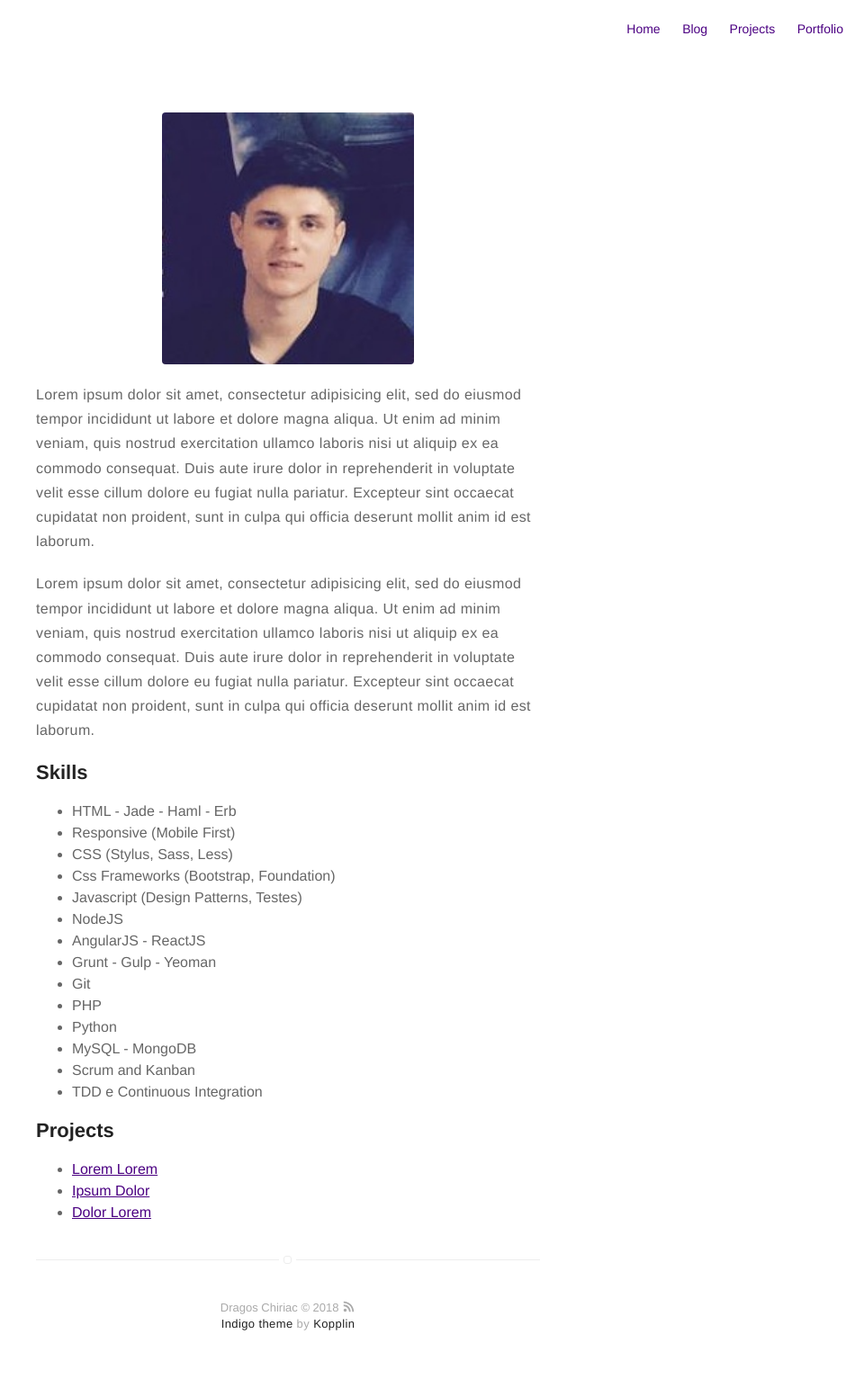
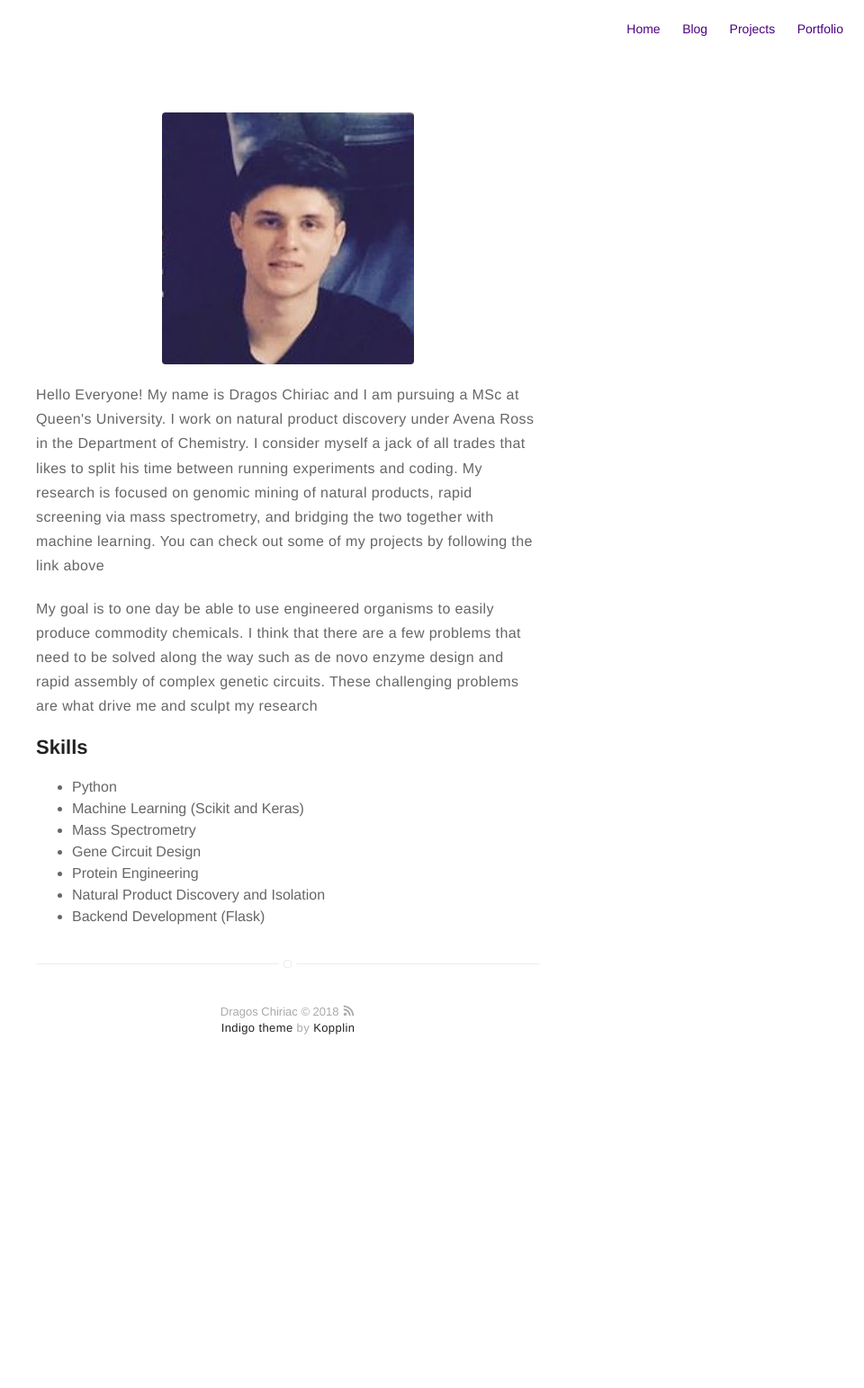
Before and after one commit to dragoschiriac/dragoschiriac.github.io, a Jekyll site: the page built from about.md, in a window 1280 px wide. Shown: the whole page at 90% size, without its empty margins (320-1280 px from the left). Built offline with Jekyll 4.4.1, drawn with Linux system fonts in a browser that asks for light colours; after the commit the page ends 1214 px from its top, so only the background shows below that.

Commit message:
added project and about me

```diff
--- a/_config.yml
+++ b/_config.yml
@@ -30,8 +30,8 @@ permalink: /:title/
 
 # if you don't want comments in your posts, leave categories empty
 disqus:
-  shortname: mydisqus # enter this from your disqus account
-  categories: [blog, project] # only show disqus for posts that have these categories
+  shortname: dschiriac # enter this from your disqus account
+  categories: [blog] # only show disqus for posts that have these categories
 
 # if you don't have any of social below, comment the line
 #facebook: myfacebook
--- a/_posts/2018-3-4-GLS-on-Natural-Products.markdown
+++ b/_posts/2018-3-4-GLS-on-Natural-Products.markdown
@@ -7,7 +7,6 @@ headerImage: false
 tag:
 - chemistry
 - biosynthesis
-- symposium
 category: blog
 author: dschiriac
 description: Markdown summary with different options
--- a/about.md
+++ b/about.md
@@ -4,43 +4,21 @@ layout: page
 ---
 ![Profile Image]({{ site.url }}/{{ site.picture }})
 
-<p>Lorem ipsum dolor sit amet, consectetur adipisicing elit, sed do eiusmod
-tempor incididunt ut labore et dolore magna aliqua. Ut enim ad minim veniam,
-quis nostrud exercitation ullamco laboris nisi ut aliquip ex ea commodo
-consequat. Duis aute irure dolor in reprehenderit in voluptate velit esse
-cillum dolore eu fugiat nulla pariatur. Excepteur sint occaecat cupidatat non
-proident, sunt in culpa qui officia deserunt mollit anim id est laborum.</p>
+<p>Hello Everyone! My name is Dragos Chiriac and I am pursuing a MSc at Queen's University.
+I work on natural product discovery under Avena Ross in the Department of Chemistry.
+I consider myself a jack of all trades that likes to split his time between running experiments and coding.
+My research is focused on genomic mining of natural products, rapid screening via mass spectrometry, and bridging the two together with machine learning. You can check out some of my projects by following the link above</p>
 
-<p>Lorem ipsum dolor sit amet, consectetur adipisicing elit, sed do eiusmod
-tempor incididunt ut labore et dolore magna aliqua. Ut enim ad minim veniam,
-quis nostrud exercitation ullamco laboris nisi ut aliquip ex ea commodo
-consequat. Duis aute irure dolor in reprehenderit in voluptate velit esse
-cillum dolore eu fugiat nulla pariatur. Excepteur sint occaecat cupidatat non
-proident, sunt in culpa qui officia deserunt mollit anim id est laborum.</p>
+<p>My goal is to one day be able to use engineered organisms to easily produce commodity chemicals. I think that there are a few problems that need to be solved along the way such as de novo enzyme design and rapid assembly of complex genetic circuits. These challenging problems are what drive me and sculpt my research</p>
 
 <h2>Skills</h2>
 
 <ul class="skill-list">
-	<li>HTML - Jade - Haml - Erb</li>
-	<li>Responsive (Mobile First)</li>
-	<li>CSS (Stylus, Sass, Less)</li>
-	<li>Css Frameworks (Bootstrap, Foundation)</li>
-	<li>Javascript (Design Patterns, Testes)</li>
-	<li>NodeJS</li>
-	<li>AngularJS - ReactJS</li>
-	<li>Grunt - Gulp - Yeoman</li>
-	<li>Git</li>
-	<li>PHP</li>
 	<li>Python</li>
-	<li>MySQL - MongoDB</li>
-	<li>Scrum and Kanban</li>
-	<li>TDD e Continuous Integration</li>
+	<li>Machine Learning (Scikit and Keras)</li>
+	<li>Mass Spectrometry</li>
+	<li>Gene Circuit Design</li>
+	<li>Protein Engineering</li>
+	<li>Natural Product Discovery and Isolation</li>
+	<li>Backend Development (Flask)</li>
 </ul>
-
-<h2>Projects</h2>
-
-<ul>
-	<li><a href="https://github.com/">Lorem Lorem</a></li>
-	<li><a href="https://github.com/">Ipsum Dolor</a></li>
-	<li><a href="https://github.com/">Dolor Lorem</a></li>
-</ul>
```
Also changed, not shown: _posts/shiny_strains_pca.markdown (added, +26 -0 lines).
